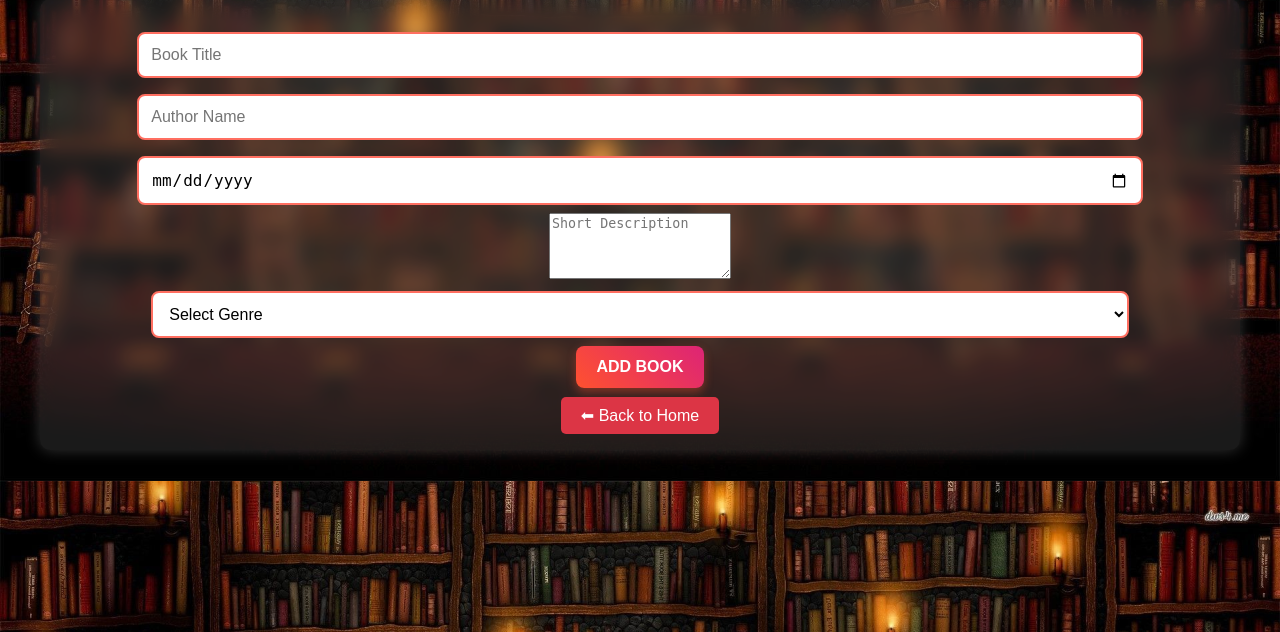
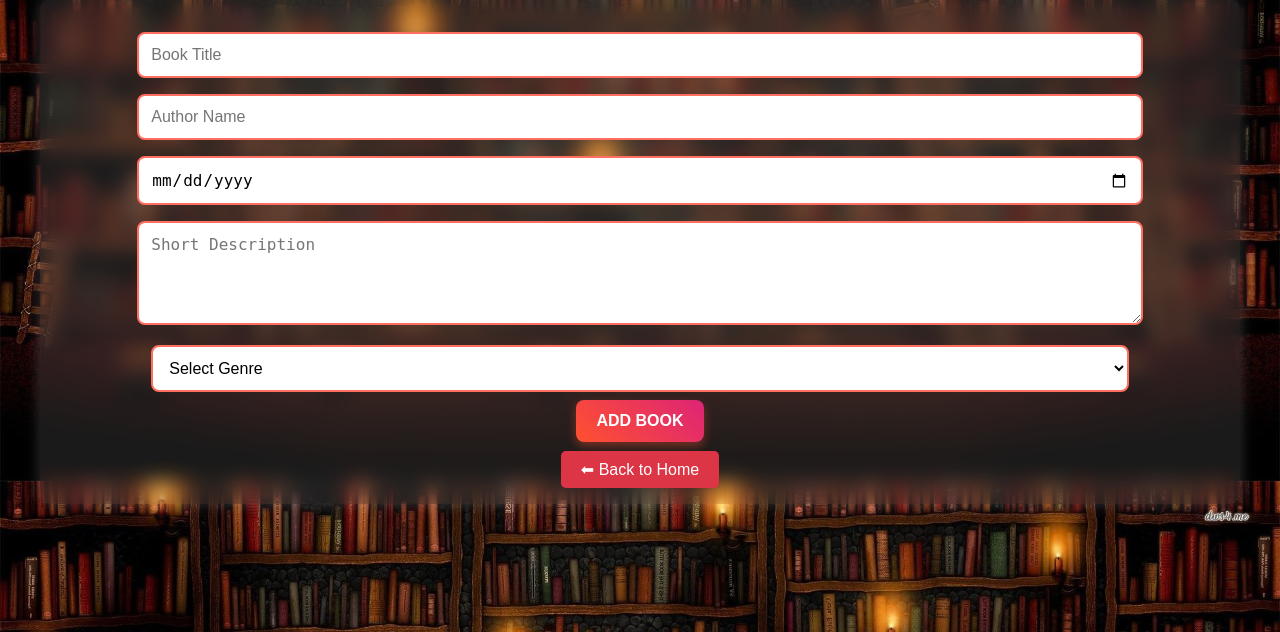
Before and after one commit to AbhishekP63/Book-Vista-Project, a Flask app: page /add in a window 1280 px wide. Shown: the part 319-951 px from the top of the page. Run offline with Flask 3, Linux system fonts and the light colour scheme.

Commit message:
updated project

```diff
--- a/static/css/styles.css
+++ b/static/css/styles.css
@@ -234,7 +234,8 @@ select:hover {
 }
 
 .recommend-form input,
-.recommend-form select {
+.recommend-form select,
+.recommend-form textarea {
     width: 85%;
     padding: 12px;
     margin: 8px 0;
```
Also changed, not shown: books.db.
